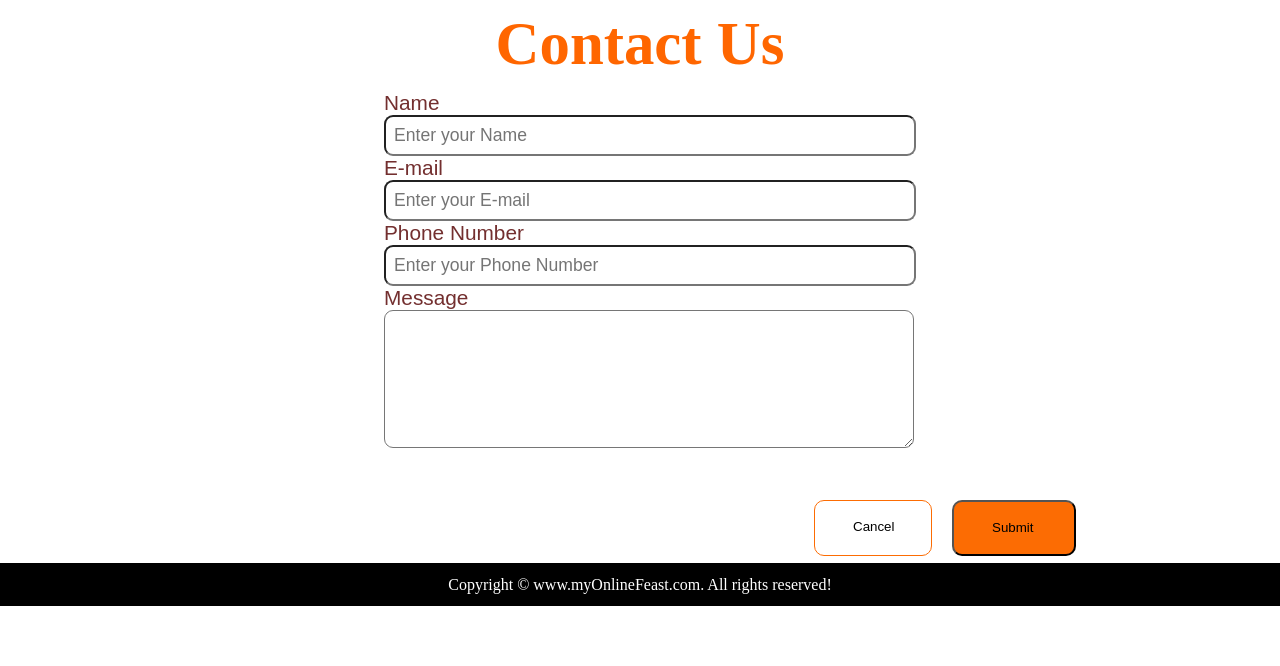
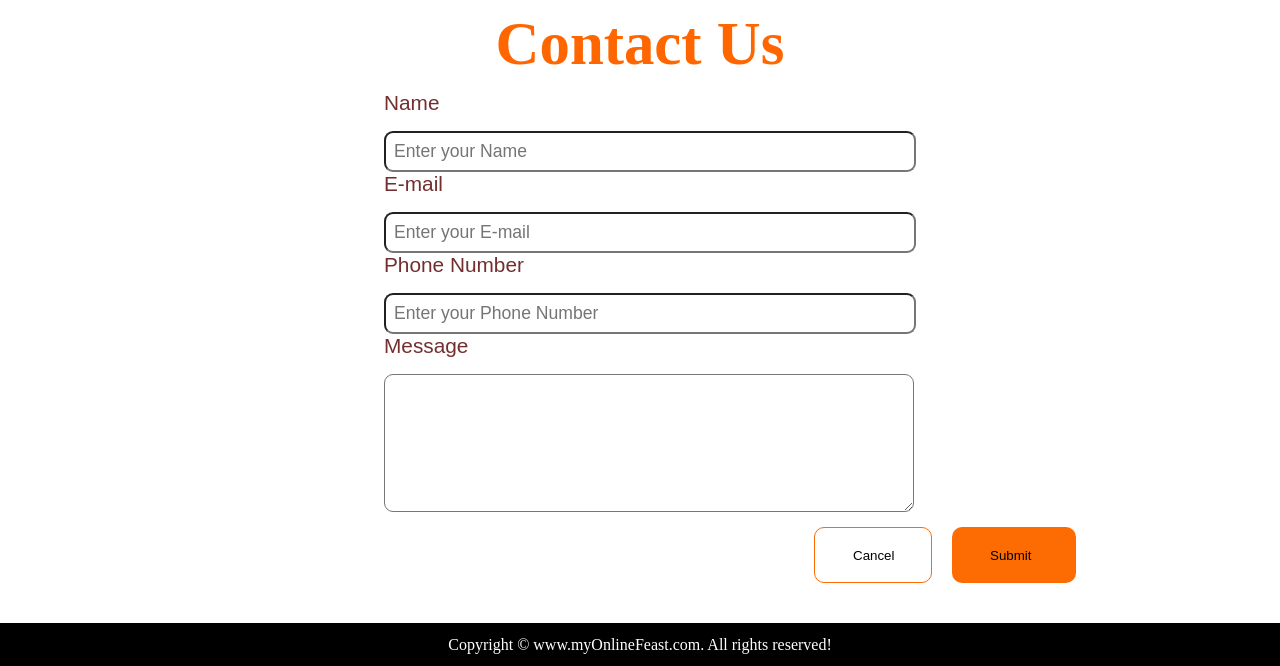
Before and after one commit to saloni2811/FoodCo, a plain HTML site: page index.html in a window 1280 px wide. Shown: the part 2042-2708 px from the top of the page. Before the commit the page ends 2648 px from the top, so only its background shows below. Drawn offline with Linux system fonts and the light colour scheme.

Commit message:
Some changes

```diff
--- a/css/style.css
+++ b/css/style.css
@@ -13,6 +13,7 @@ html {
     --navbar-height: 20px;
 }
 
+
 /* Navigation Bar */
 #navbar {
     display: flex;
@@ -20,6 +21,7 @@ html {
     position: sticky;
     top: 0px;
     height: 72px;
+
 
 }
 
@@ -53,6 +55,9 @@ html {
 #navbar ul {
     display: flex;
     font-family: 'Secular One', sans-serif;
+
+
+
 
 
 }
@@ -123,6 +128,7 @@ html {
 
 
 
+
 }
 
 #services .box {
@@ -134,6 +140,7 @@ html {
     border-radius: 28px;
     background-color: rgb(242, 239, 239);
     margin-bottom: 20px;
+
 
 }
 
@@ -152,6 +159,7 @@ html {
 /* Client Section */
 #client-section {
     position: relative;
+    z-index: -3;
 
 }
 
@@ -184,6 +192,7 @@ html {
 /* Contact Section */
 #contact {
     position: relative;
+    z-index: -3;
 
 }
 
@@ -222,8 +231,12 @@ html {
     font-size: 1.1rem;
 
 }
-.form-group{
+
+.form-group {
     color: rgba(85, 3, 3, 0.825);
+    display: flex;
+    flex-direction: column;
+    gap: 16px;
 }
 
 footer {
@@ -266,11 +279,11 @@ footer {
 }
 
 .btn1 {
-    box-sizing: border-box;
 
+    border 0px;
     display: flex;
     flex-direction: row;
-    align-items: flex-start;
+    align-items: center;
     padding: 18px 38px;
     gap: 10px;
 
@@ -278,7 +291,7 @@ footer {
     width: 118px;
     height: 56px;
     left: 814px;
-    top: 503px;
+    top: 530px;
 
     background: #FFFFFF;
     border: 1px solid #FC6C03;
@@ -293,15 +306,16 @@ footer {
 .btn2 {
     display: flex;
     flex-direction: row;
-    align-items: flex-start;
+    align-items: center;
     padding: 18px 38px;
     gap: 10px;
+    border: 0px;
 
     position: absolute;
     width: 124px;
     height: 56px;
     left: 952px;
-    top: 503px;
+    top: 530px;
 
     background: #FC6C03;
     border-radius: 10px;
```
